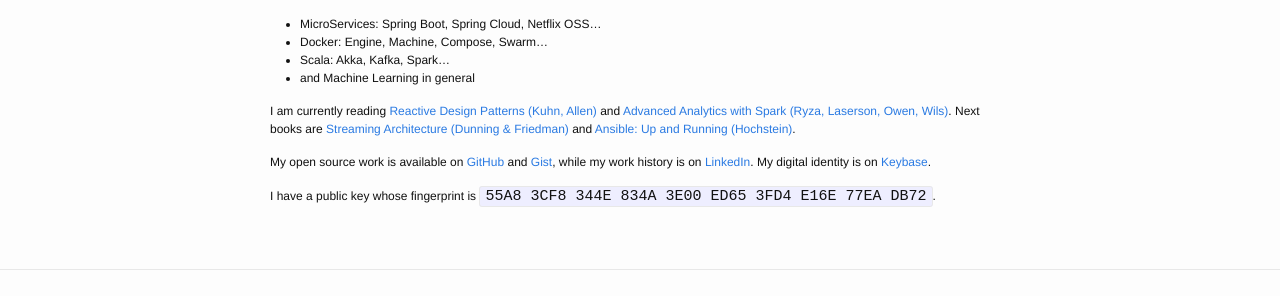
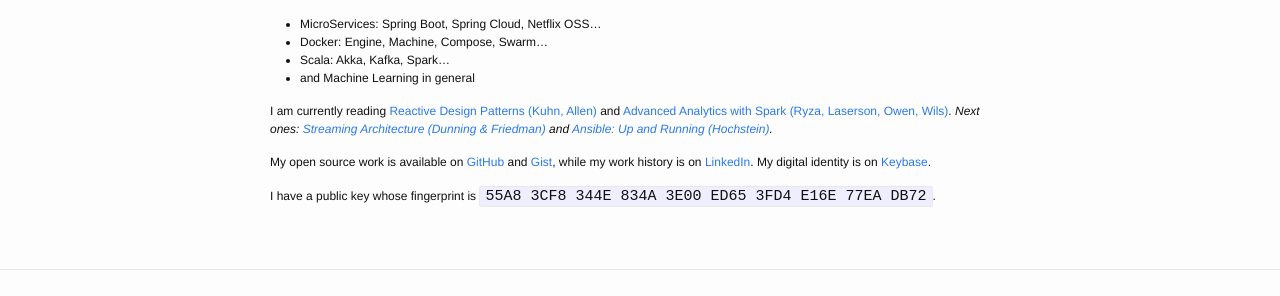
Before and after one commit to flopezlasanta/flopezlasanta.github.io, a Jekyll site: the page built from about.md, in a window 1280 px wide. Shown: the part 248-544 px from the top of the page. Built offline with Jekyll 4.4.1, drawn with Linux system fonts in a browser that asks for light colours.

Commit message:
added contents for about

```diff
--- a/about.md
+++ b/about.md
@@ -15,7 +15,8 @@ My (current) areas of interest are:
 - Scala: Akka, Kafka, Spark...
 - and Machine Learning in general
 
-I am currently reading [Reactive Design Patterns (Kuhn, Allen)](https://www.manning.com/books/reactive-design-patterns) and [Advanced Analytics with Spark (Ryza, Laserson, Owen, Wils)](http://shop.oreilly.com/product/0636920035091.do). Next books are [Streaming Architecture (Dunning & Friedman)](http://shop.oreilly.com/product/0636920049463.do) and [Ansible: Up and Running (Hochstein)](http://shop.oreilly.com/product/0636920035626.do).
+I am currently reading [Reactive Design Patterns (Kuhn, Allen)](https://www.manning.com/books/reactive-design-patterns) and [Advanced Analytics with Spark (Ryza, Laserson, Owen, Wils)](http://shop.oreilly.com/product/0636920035091.do).
+_Next ones: [Streaming Architecture (Dunning & Friedman)](http://shop.oreilly.com/product/0636920049463.do) and [Ansible: Up and Running (Hochstein)](http://shop.oreilly.com/product/0636920035626.do)._
 
 My open source work is available on [GitHub](https://github.com/flopezlasanta) and [Gist](https://gist.github.com/flopezlasanta), while my work history is on [LinkedIn](https://es.linkedin.com/in/flopezlasanta). My digital identity is on [Keybase](https://keybase.io/flopezlasanta).
 
```
